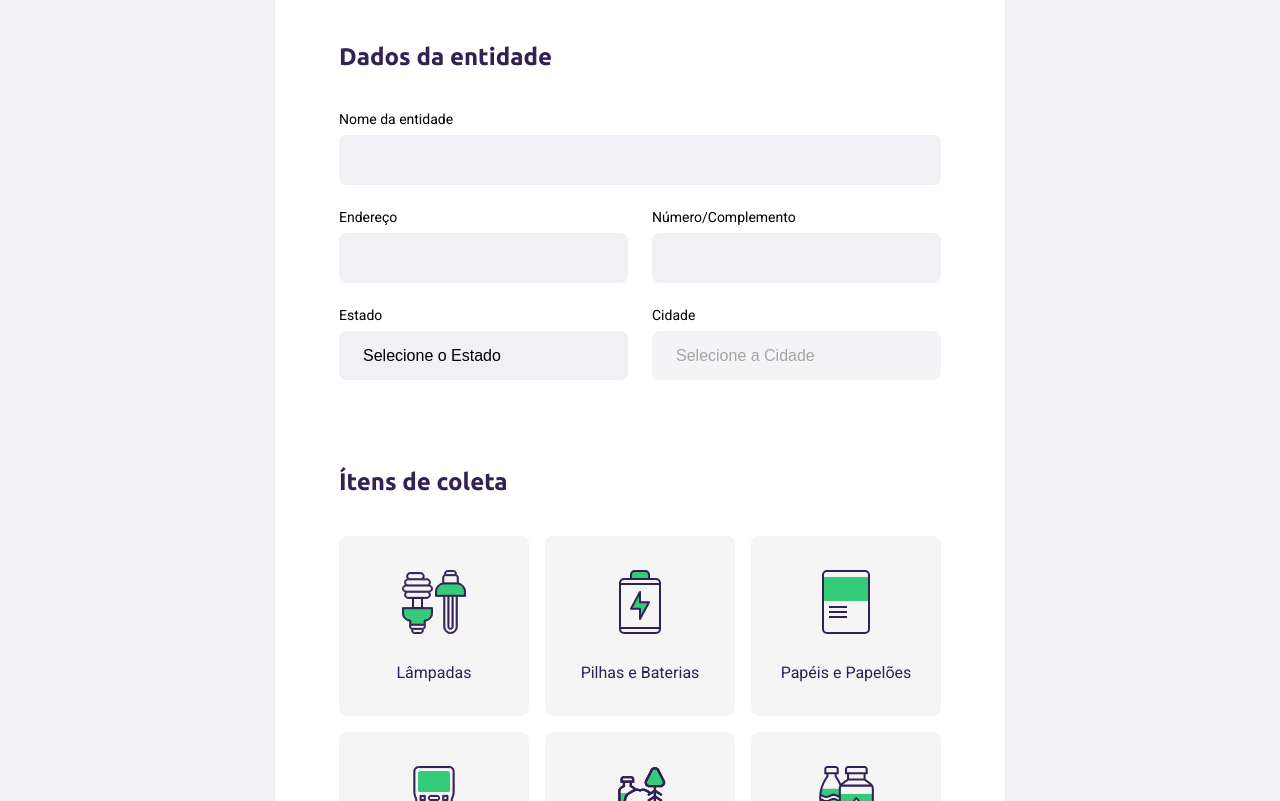
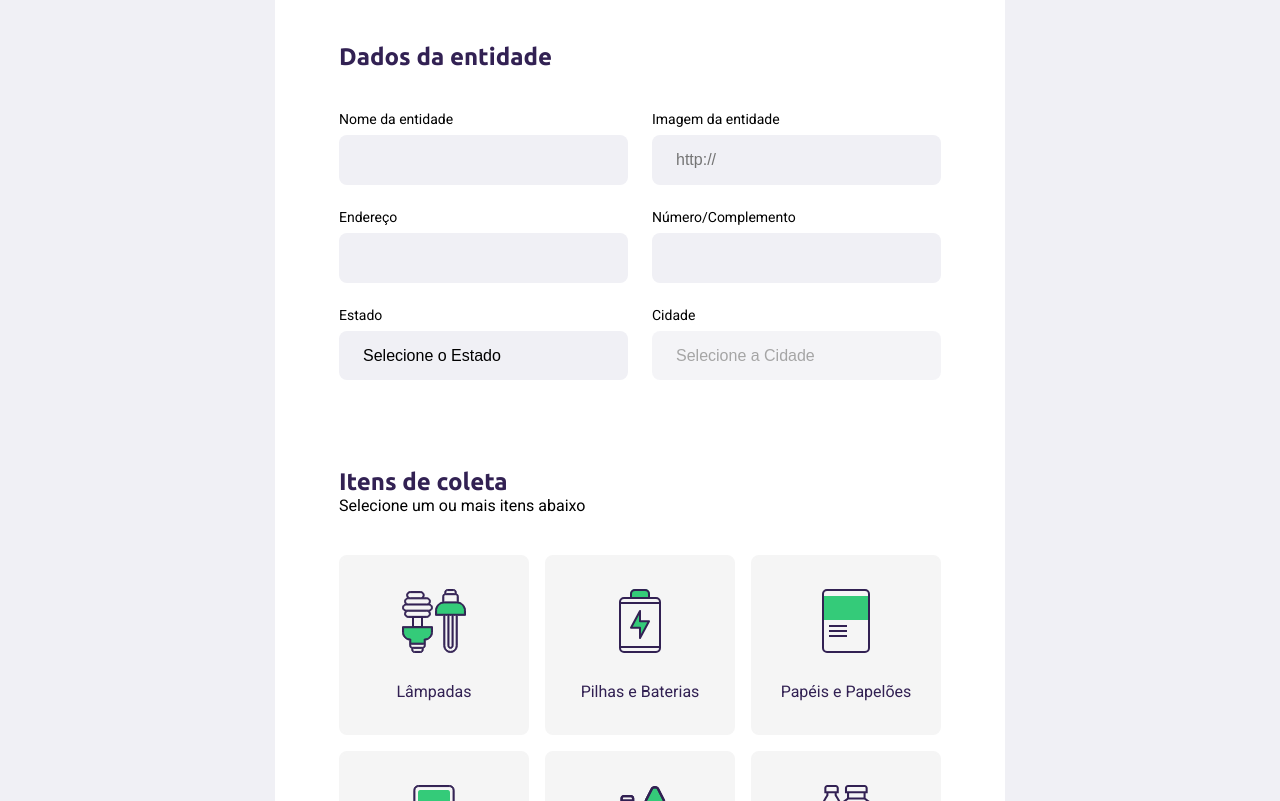
Before and after one commit to joaomarcos11/rs_nwl_starter_01, a website: page src/views/create-point.html in a window 1280 px wide. Shown: the part 299-1100 px from the top of the page. Drawn offline with nearby package versions, Linux system fonts and the light colour scheme; files that its build step writes are made by us from their sources; no server answers.

Commit message:
Resolvendo pendencias create-point

```diff
--- a/public/styles/create-point.css
+++ b/public/styles/create-point.css
@@ -56,10 +56,21 @@ form fieldset {
 
 form legend {
   margin-bottom: 40px;
+
+  display: flex;
+  align-items: center;
+  justify-content: space-between;
+
+  width: 100%;
 }
 
 form legend h2 {
   font-size: 24px;
+}
+
+form legend span {
+  font-size: 14px;
+  color: var(--title-color);
 }
 
 form .field {
--- a/src/views/create-point.html
+++ b/src/views/create-point.html
@@ -20,9 +20,17 @@
         <h2>Dados da entidade</h2>
       </legend>
 
-      <div class="field">
-        <label for="name">Nome da entidade</label>
-        <input type="text" name="name" required="required"/>
+      <div class="field-group">
+
+        <div class="field">
+          <label for="name">Nome da entidade</label>
+          <input type="text" name="name" required="required"/>
+        </div>
+
+        <div class="field">
+          <label for="name">Imagem da entidade</label>
+          <input placeholder="http://" type="url" name="name" required="required"/>
+        </div>
       </div>
 
       <div class="field-group">
@@ -56,7 +64,10 @@
 
       <fieldset>
         <legend>
-          <h2>Ítens de coleta</h2>
+          <h2>Itens de coleta</h2>
+          <span>
+            Selecione um ou mais itens abaixo
+          </span>
         </legend>
 
         <div class="items-grid">
```
Also changed, not shown: public/styles/responsive.css (+7 -0 lines).
